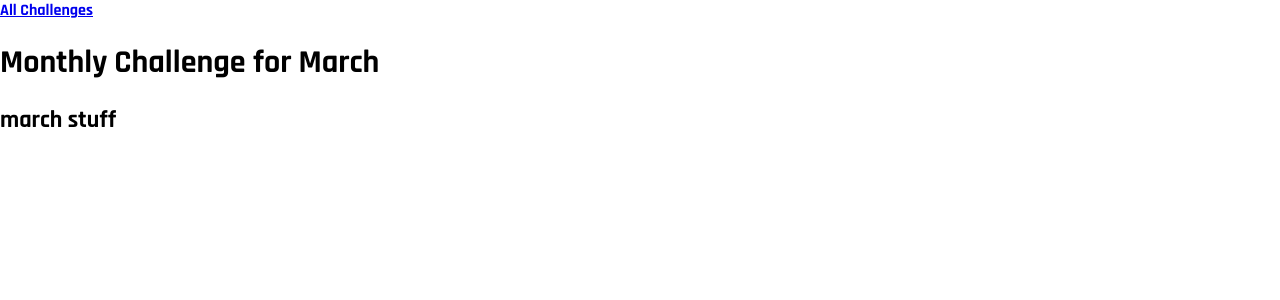
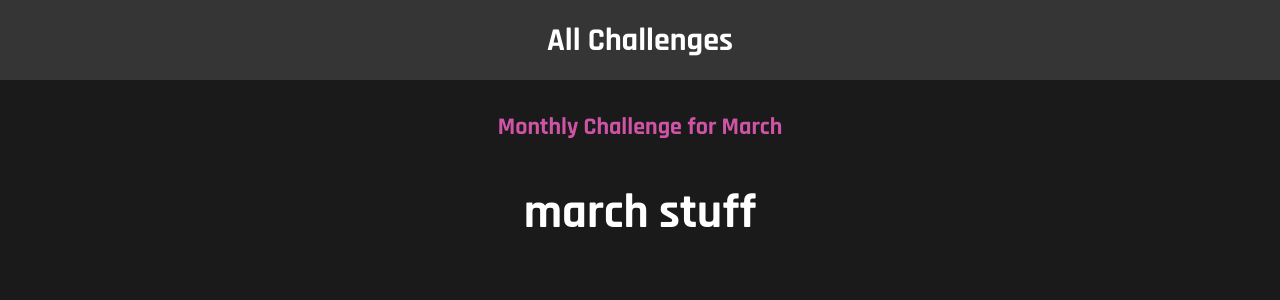
Before and after one commit to patrickhaetti/django-projects, a Django app: page /challenges/march in a window 1280 px wide. Shown: the top 300 px of the page. Run offline with Django 4.2, Linux system fonts and the light colour scheme.

Commit message:
chapter 49

```diff
--- /dev/null
+++ b/monthly_challenges/challenges/static/challenges/challenge.css
@@ -0,0 +1,22 @@
+h1,
+h2 {
+  text-align: center;
+  color: white;
+}
+
+h1 {
+  font-size: 1.5rem;
+  margin: 2rem 0 1rem 0;
+  font-weight: normal;
+  color: #cf54a6;
+}
+
+h2 {
+  font-size: 3rem;
+  font-weight: bold;
+}
+
+.fallback {
+  text-align: center;
+  color: white;
+}
--- /dev/null
+++ b/monthly_challenges/challenges/static/challenges/includes/header.css
@@ -0,0 +1,25 @@
+header {
+    width: 100%;
+    height: 5rem;
+    background-color: #353535;
+  }
+
+  header nav {
+    width: 100%;
+    height: 100%;
+    display: flex;
+    justify-content: center;
+    align-items: center;
+  }
+
+  header nav a {
+    color: white;
+    font-size: 2rem;
+    font-weight: bold;
+    text-decoration: none;
+  }
+
+  header nav a:hover,
+  header nav a:active {
+    color: #cf54a6;
+  }
--- a/monthly_challenges/challenges/templates/challenges/challenge.html
+++ b/monthly_challenges/challenges/templates/challenges/challenge.html
@@ -1,4 +1,10 @@
 {% extends 'base.html' %}
+{% load static %}
+
+{% block css_files %}
+<link rel="stylesheet" href="{% static "challenges/challenge.css" %}">
+<link rel="stylesheet" href="{% static "challenges/includes/header.css" %}">
+{% endblock %}
 
 {% block page_title %}
   Monthly Challenge for {{ month|title }}
--- a/monthly_challenges/challenges/templates/challenges/index.html
+++ b/monthly_challenges/challenges/templates/challenges/index.html
@@ -3,6 +3,7 @@
 
 {% block css_files %}
 <link rel="stylesheet" href="{% static "challenges/challenges.css" %}">
+<link rel="stylesheet" href="{% static "challenges/includes/header.css" %}">
 {% endblock %}
 
 {% block page_title %}
--- a/monthly_challenges/static/styles.css
+++ b/monthly_challenges/static/styles.css
@@ -6,4 +6,5 @@ html {
 
 body {
     margin: 0;
-}
+    background-color: #1a1a1a;
+  }
```
Also changed, not shown: monthly_challenges/challenges/static/challenges/challenges.css (+35 -1 lines).
